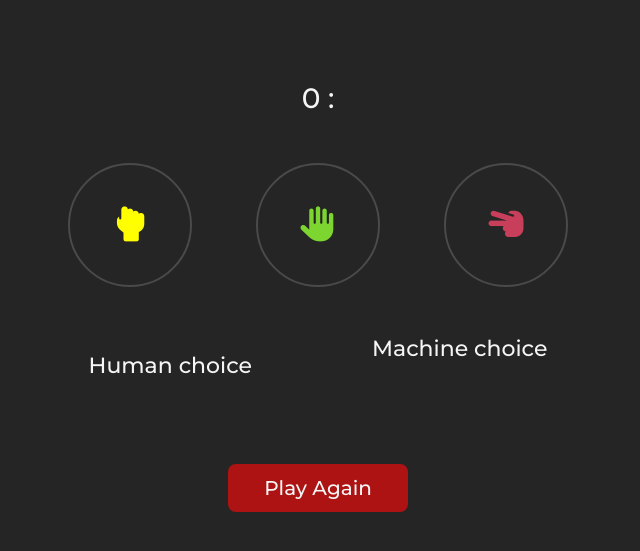
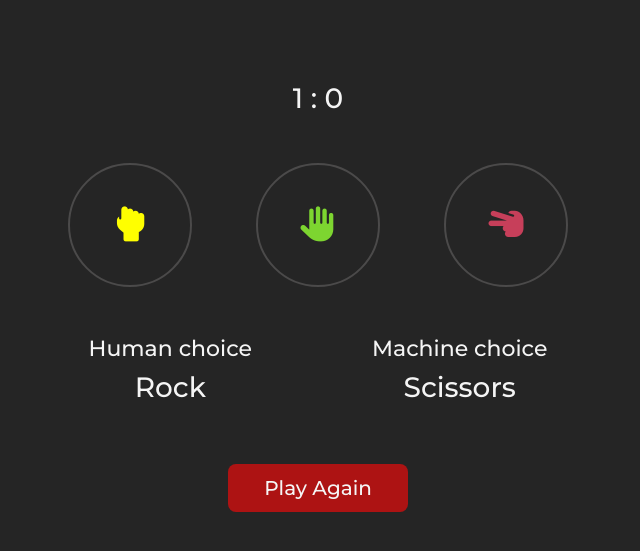
Before and after one commit to NickMarinade/gamesJS, a plain HTML site: page RockPaperScissors/indexRPS.html in a window 1280 px wide. Both pictures are taken after a click on the element 452 px from the left and 415 px from the top of the page. Shown: the part 191-742 px from the top of the page, without its empty margins (322-962 px from the left). Drawn offline with Linux system fonts and the light colour scheme.

Commit message:
fix event of choosing sign
adding data-sign, so when the sign is clicked, it can be picked up as 'humanPick' in code

```diff
--- a/RockPaperScissors/gameRPS.js
+++ b/RockPaperScissors/gameRPS.js
@@ -4,20 +4,22 @@ let getSigns = getMainDiv.querySelectorAll('.box');
 
 let signsArray = ['rock', 'paper', 'scissors'];
 
-let humanScore, machineScore;
-humanScore = 0;
+let humanScore;
+let machineScore;
+humanScore = machineScore = 0;
 
 let getHumanScore = getMainDiv.querySelector('.humanScore');
 let getMachineScore = getMainDiv.querySelector('.machineScore');
 
 let getFinalResult = getMainDiv.querySelector('.finalResult');
 
-let getChoicesText = getMainDiv.querySelectorAll('.choiceText');
+let getChoiceTexts = getMainDiv.querySelectorAll('.choiceText');
 let humanChoiceText = getMainDiv.querySelector('.choiceTextHuman');
 let machineChoiceText = getMainDiv.querySelector('.choiceTextMachine');
+let getPlayAgainButton = getMainDiv.querySelector('.button');
 
 for (let sign of getSigns) {
-    sign.addEventListener('click', makeMove, console.log('clicked'));
+    sign.addEventListener('click', makeMove);
 }
 
 function makeMove() {
@@ -54,9 +56,12 @@ function moveResult(human, machine) {
 
 
 function updateBoard(moveResult, humanPick, machinePick) {
-debugger;
-    humanChoiceText.textContent = humanPick;
-    machineChoiceText.textContent = machinePick;
+    for(let text of getChoiceTexts) {
+        text.classList.add('isVisible');
+    }
+
+     humanChoiceText.textContent = humanPick;
+     machineChoiceText.textContent = machinePick;
 
     moveResult == 'human' ? humanScore++ : null;
     moveResult == 'machine' ? machineScore++ : null;
--- a/RockPaperScissors/indexRPS.html
+++ b/RockPaperScissors/indexRPS.html
@@ -13,20 +13,20 @@
     <div class="main">
         <h1 class="title">Rock - Paper - Scissors </h1>
         <p class="condition">First to score 10 is a winner</p>
-        <p class="finalResult">Await for the final result...</p>
+        <p class="finalResult">text</p>
         <div class="score">
             <span class="humanScore">0</span>
             :
             <span class="machineScore">0</span>
         </div>
         <div class="boxes">
-            <div class="box">
+            <div class="box" data-sign="rock">
                 <i class="fa-solid fa-hand-back-fist boxIcon boxIconRock"></i>
             </div>
-            <div class="box">
+            <div class="box" data-sign="paper">
                 <i class="fa-solid fa-hand boxIcon boxIconPaper"></i>
             </div>
-            <div class="box">
+            <div class="box" data-sign="scissors">
                 <i class="fa-solid fa-hand-scissors boxIcon boxIconScissors"></i>
             </div>
         </div>
--- a/RockPaperScissors/style.scss
+++ b/RockPaperScissors/style.scss
@@ -113,7 +113,7 @@ body {
     visibility: hidden;
     text-transform: capitalize;
 
-    &.is-visible {
+    &.isVisible {
         visibility: visible;
     }
 }
```
Also changed, not shown: RockPaperScissors/style.css.
